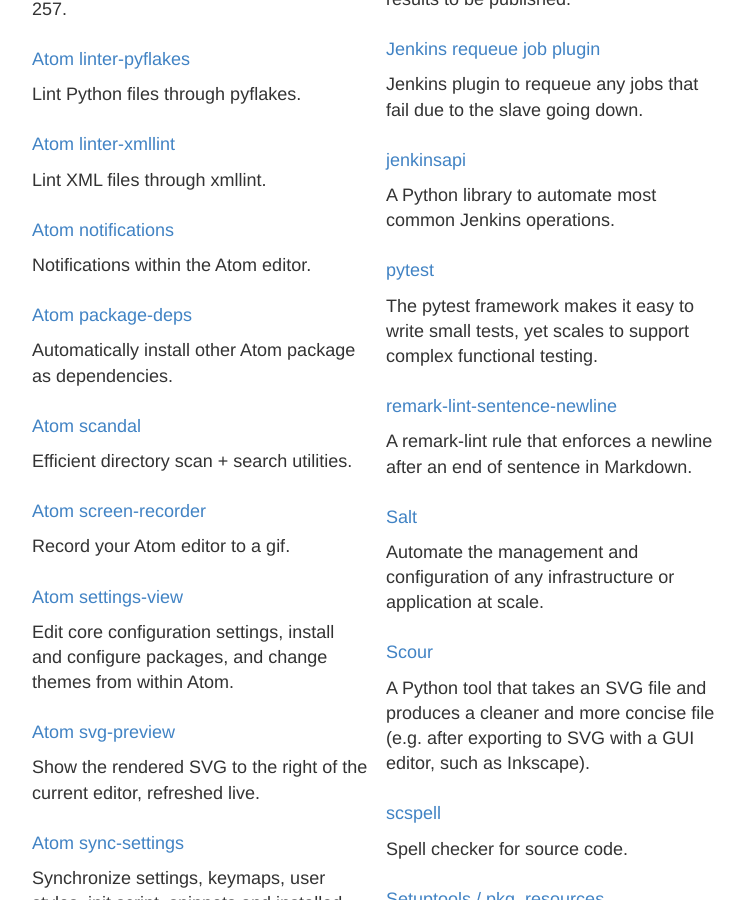
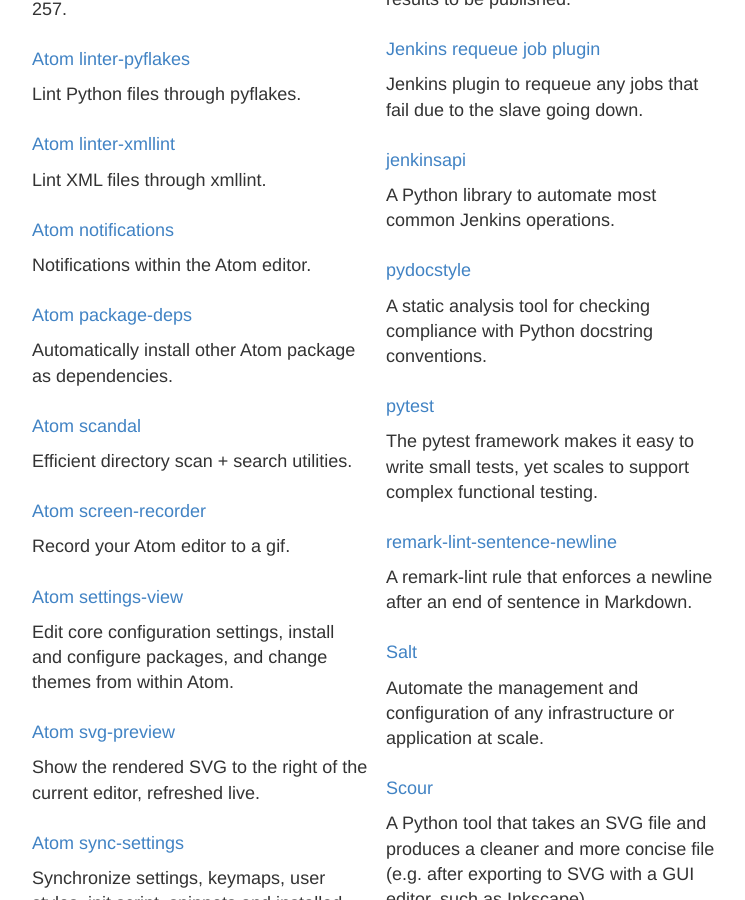
Before and after one commit to dirk-thomas/dirk-thomas.github.io, a Jekyll site: the page built from projects/index.md, in a window 1280 px wide and 900 px high, scrolled down 2856 px. Shown: the whole window, without its empty margins (278-1023 px from the left). Built offline with Jekyll 4.4.1, drawn with Linux system fonts in a browser that asks for light colours; emoji names are drawn with the system emoji font.

Commit message:
add pydocstyle to project list

```diff
--- a/projects/index.md
+++ b/projects/index.md
@@ -262,6 +262,10 @@
 
   A Python library to automate most common Jenkins operations.
 
+* [pydocstyle](https://github.com/PyCQA/pydocstyle/issues?&q=author%3Adirk-thomas)
+
+  A static analysis tool for checking compliance with Python docstring conventions.
+
 * [pytest](https://github.com/pytest-dev/pytest/issues?&q=author%3Adirk-thomas)
 
   The pytest framework makes it easy to write small tests, yet scales to support complex functional testing.
```
